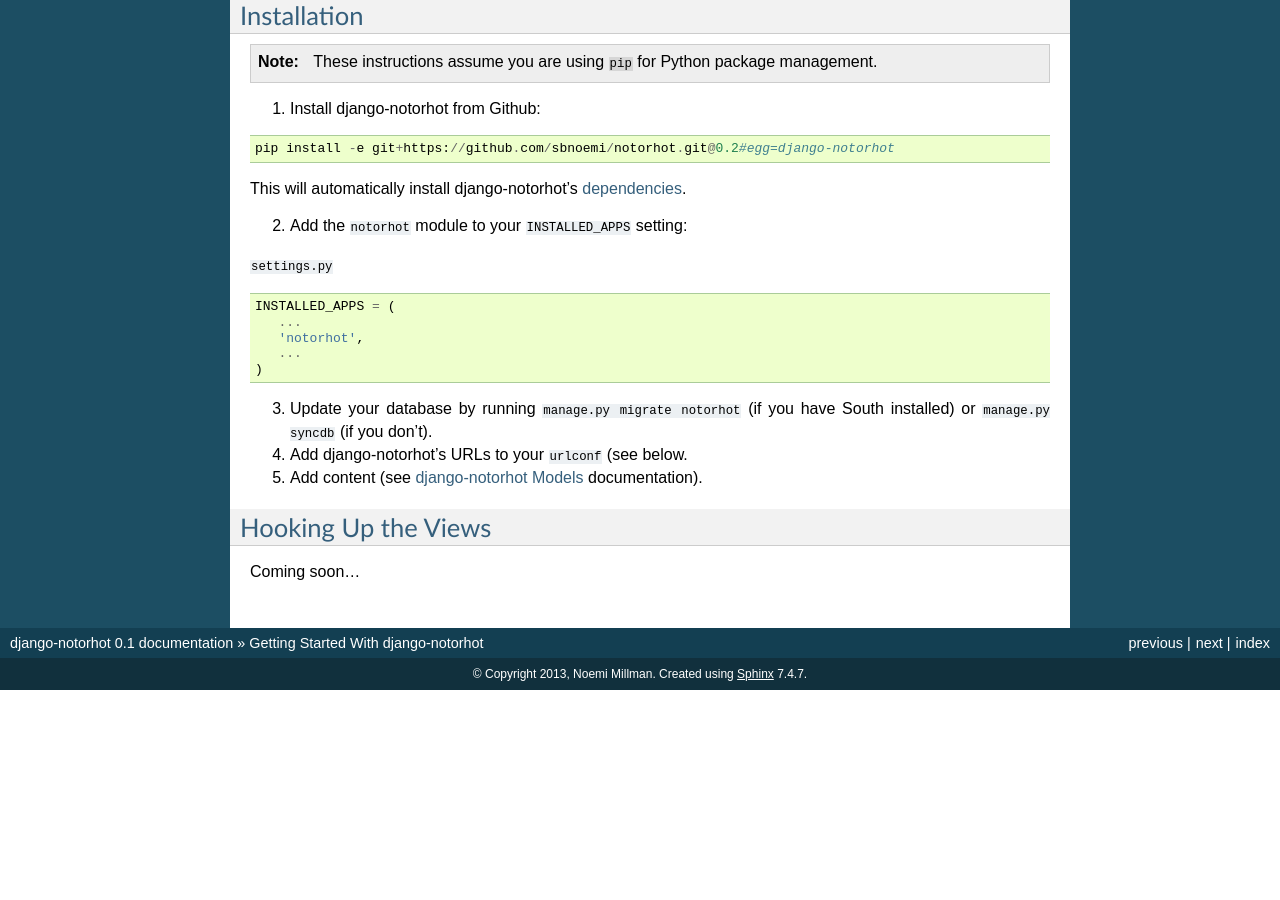
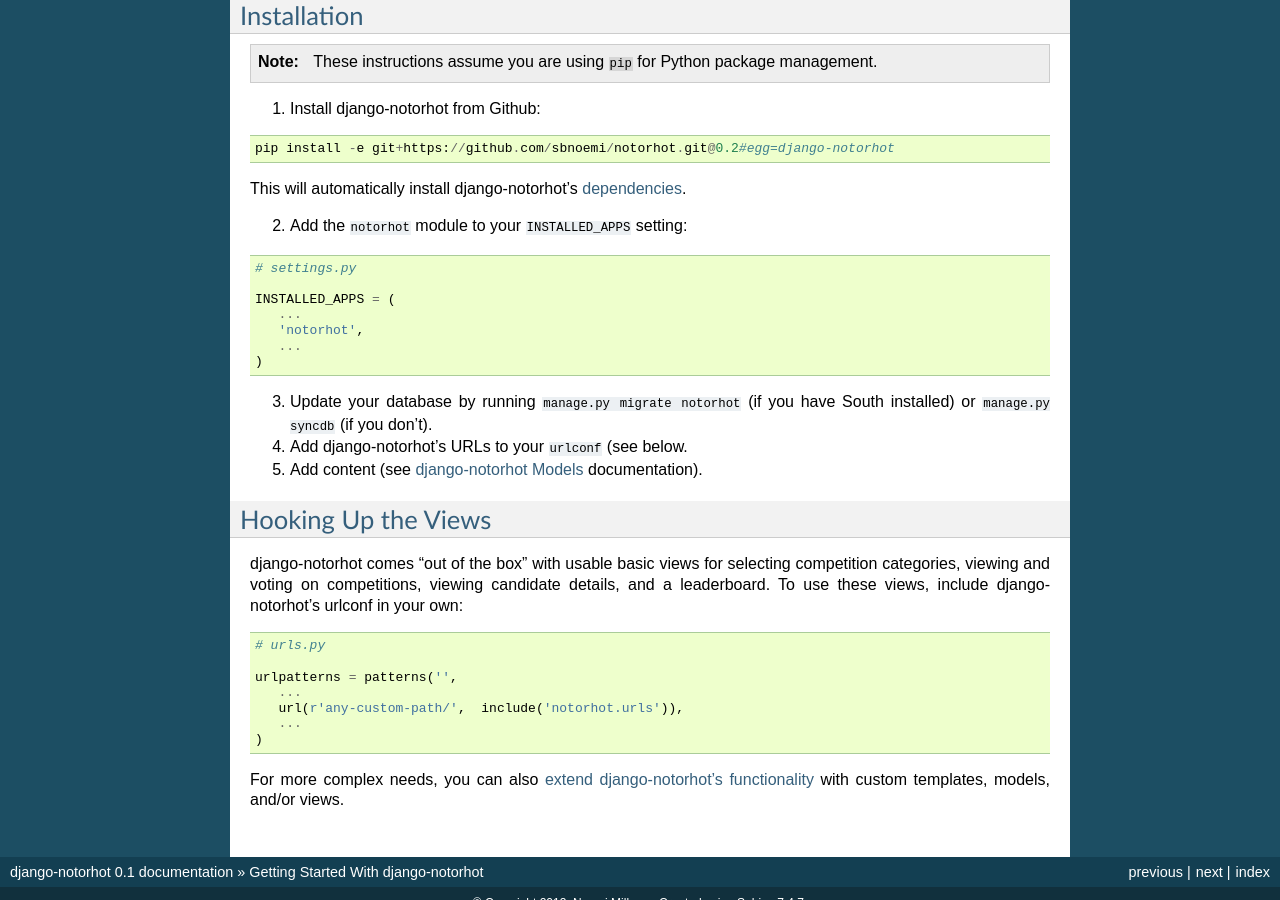
Before and after one commit to sbnoemi/notorhot, a Sphinx documentation site: the page built from docs/source/installation.rst, in a window 1280 px wide and 900 px high, scrolled down 583 px. Built offline with Sphinx 7.4.7, drawn with Linux system fonts in a browser that asks for light colours; before the commit the page ends 1273 px from its top, so only the background shows below that.

Commit message:
Complete installation docs first draft

```diff
--- a/docs/source/installation.rst
+++ b/docs/source/installation.rst
@@ -44,9 +44,9 @@
 
 2. Add the ``notorhot`` module to your ``INSTALLED_APPS`` setting:
 
-``settings.py``
+.. code-block:: python
 
-.. code-block:: python
+   # settings.py
 
    INSTALLED_APPS = (
       ...
@@ -65,4 +65,16 @@
 Hooking Up the Views
 ====================
 
-Coming soon...
+django-notorhot comes "out of the box" with usable basic views for selecting competition categories, viewing and voting on competitions, viewing candidate details, and a leaderboard.  To use these views, include django-notorhot's urlconf in your own:
+
+.. code-block:: python
+
+   # urls.py
+
+   urlpatterns = patterns('',
+      ...
+      url(r'any-custom-path/',  include('notorhot.urls')),
+      ...
+   )
+
+For more complex needs, you can also :doc:`extend django-notorhot's functionality <extending>` with custom templates, models, and/or views.
```
Also changed, not shown: docs/source/extending.rst (+15 -0 lines).
